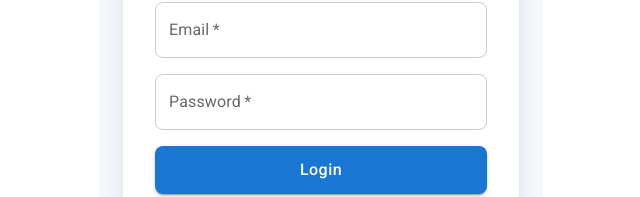
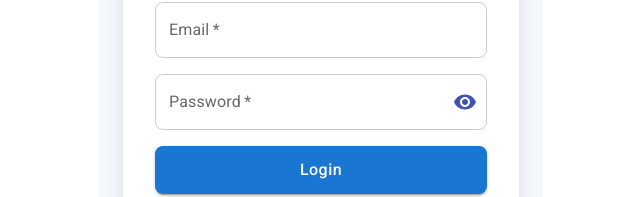
Before and after one commit to jcs-123/sh-frontend, a React (Vite) app: page /login in a window 1280 px wide. Shown: the part 384-581 px from the top of the page, without its empty margins (319-959 px from the left). Built offline with nearby package versions, Linux system fonts and the light colour scheme.

Commit message:
frontend changed

```diff
--- a/src/pages/Login.jsx
+++ b/src/pages/Login.jsx
@@ -1,5 +1,6 @@
 import { useState } from "react";
-import { Container, TextField, Button, Typography, Box, Paper } from "@mui/material";
+import { Container, TextField, Button, Typography, Box, Paper, IconButton, InputAdornment } from "@mui/material";
+import { Visibility, VisibilityOff } from "@mui/icons-material";
 import axios from "axios";
 import { useNavigate } from "react-router-dom";
 
@@ -7,6 +8,7 @@ const Login = () => {
     const [email, setEmail] = useState("");
     const [password, setPassword] = useState("");
     const [error, setError] = useState("");
+    const [showPassword, setShowPassword] = useState(false); // State to toggle password visibility
     const navigate = useNavigate();
 
     const handleLogin = async (e) => {
@@ -68,13 +70,32 @@ const Login = () => {
                     />
                     <TextField
                         label="Password"
-                        type="password"
+                        type={showPassword ? "text" : "password"} // Toggle password visibility
                         fullWidth
                         variant="outlined"
                         value={password}
                         onChange={(e) => setPassword(e.target.value)}
                         autoComplete="current-password"
                         required
+                        InputProps={{
+                            endAdornment: (
+                                <InputAdornment position="end">
+                                    <IconButton
+                                        onClick={() => setShowPassword(!showPassword)}
+                                        edge="end"
+                                        sx={{
+                                            color: "#3f51b5",
+                                            "&:hover": {
+                                                backgroundColor: "rgba(63, 81, 181, 0.1)",
+                                                borderRadius: "50%",
+                                            },
+                                        }}
+                                    >
+                                        {showPassword ? <VisibilityOff /> : <Visibility />}
+                                    </IconButton>
+                                </InputAdornment>
+                            ),
+                        }}
                         sx={{
                             "& .MuiOutlinedInput-root": {
                                 borderRadius: "8px",
@@ -108,6 +129,7 @@ const Login = () => {
 };
 
 export default Login;
+
 
 // import { useState } from "react";
 // import { Container, TextField, Button, Typography, Box, Paper } from "@mui/material";
```
